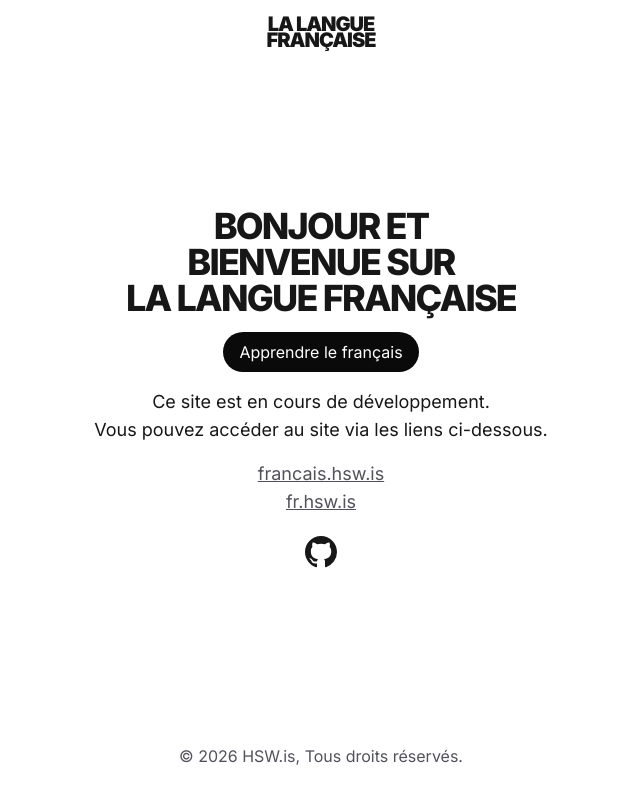
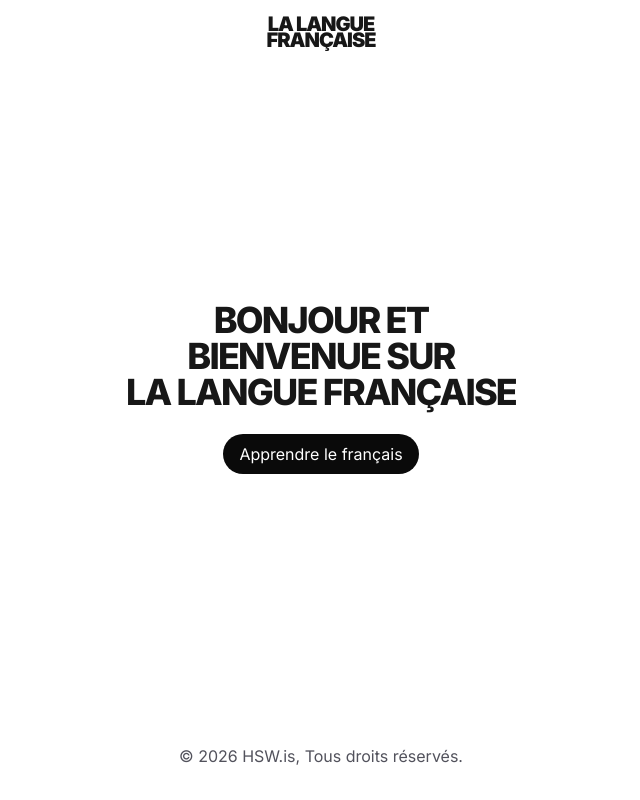
Before and after one commit to disfordave/provence, a Next.js app: page / in a window 1280 px wide. Shown: the whole page, without its empty margins (319-959 px from the left). Built offline with nearby package versions, Linux system fonts and the light colour scheme.

Commit message:
Update Home page layout and enhance bienvenue content with GitHub contribution link

```diff
--- a/src/app/page.tsx
+++ b/src/app/page.tsx
@@ -3,7 +3,7 @@ import Link from "next/link";
 export default function Home() {
   return (
     <>
-      <div className="flex h-full flex-col items-center justify-center gap-3 px-4 sm:gap-4">
+      <div className="flex h-full flex-col items-center justify-center gap-4 px-4 sm:gap-6">
         <h1 className="text-center text-2xl leading-none font-extrabold tracking-tighter text-nowrap uppercase sm:text-4xl">
           Bonjour et <br />
           bienvenue sur <br />
@@ -11,53 +11,10 @@ export default function Home() {
         </h1>
         <Link
           href="/cours/bienvenue"
-          className="rounded-full bg-neutral-950 px-4 py-2 text-nowrap text-white transition-colors hover:bg-neutral-800 dark:bg-neutral-50 dark:text-black dark:hover:bg-neutral-200"
+          className="rounded-full bg-neutral-950 px-4 py-2 text-sm text-nowrap text-white transition-colors hover:bg-neutral-800 sm:text-base dark:bg-neutral-50 dark:text-black dark:hover:bg-neutral-200"
         >
           Apprendre le français
         </Link>
-        <p className="text-center text-base font-normal sm:text-lg">
-          Ce site est en cours de développement.
-          <br /> Vous pouvez accéder au site via les liens ci-dessous.
-        </p>
-        <div className="text-center text-base sm:text-lg">
-          <p className="max-w-md text-zinc-600 dark:text-zinc-400">
-            <a
-              href="https://francais.hsw.is"
-
-              className="underline hover:no-underline"
-            >
-              francais.hsw.is
-            </a>
-          </p>
-          <p className="max-w-md text-zinc-600 dark:text-zinc-400">
-            <a
-              href="https://fr.hsw.is"
-
-              className="underline hover:no-underline"
-            >
-              fr.hsw.is
-            </a>
-          </p>
-        </div>
-        <div>
-          <a
-            href="https://git.hsw.is/provence"
-            target="_blank"
-            rel="noopener noreferrer"
-            className="mt-1 flex flex-col items-center gap-0.5 transition-opacity hover:opacity-75"
-            title="Contribuer ou signaler un problème sur GitHub"
-            aria-label="Contribuer ou signaler un problème sur GitHub"
-          >
-            <svg
-              xmlns="http://www.w3.org/2000/svg"
-              fill="currentColor"
-              className="bi bi-github size-8"
-              viewBox="0 0 16 16"
-            >
-              <path d="M8 0C3.58 0 0 3.58 0 8c0 3.54 2.29 6.53 5.47 7.59.4.07.55-.17.55-.38 0-.19-.01-.82-.01-1.49-2.01.37-2.53-.49-2.69-.94-.09-.23-.48-.94-.82-1.13-.28-.15-.68-.52-.01-.53.63-.01 1.08.58 1.23.82.72 1.21 1.87.87 2.33.66.07-.52.28-.87.51-1.07-1.78-.2-3.64-.89-3.64-3.95 0-.87.31-1.59.82-2.15-.08-.2-.36-1.02.08-2.12 0 0 .67-.21 2.2.82.64-.18 1.32-.27 2-.27s1.36.09 2 .27c1.53-1.04 2.2-.82 2.2-.82.44 1.1.16 1.92.08 2.12.51.56.82 1.27.82 2.15 0 3.07-1.87 3.75-3.65 3.95.29.25.54.73.54 1.48 0 1.07-.01 1.93-.01 2.2 0 .21.15.46.55.38A8.01 8.01 0 0 0 16 8c0-4.42-3.58-8-8-8" />
-            </svg>
-          </a>
-        </div>
       </div>
     </>
   );
--- a/src/content/bienvenue.mdx
+++ b/src/content/bienvenue.mdx
@@ -14,6 +14,10 @@ import CourseList from "@/components/CourseList";
 - [francais.hsw.is](https://francais.hsw.is)
 - [fr.hsw.is](https://fr.hsw.is) (Le lien court pour un accès plus facile)
 
+**Si vous souhaitez contribuer au développement du site,** vous pouvez le faire via le dépôt GitHub du projet.
+
+- [GitHub (disfordave/provence)](https://git.hsw.is/provence)
+
 ## Cours
 
 <CourseList />
```
